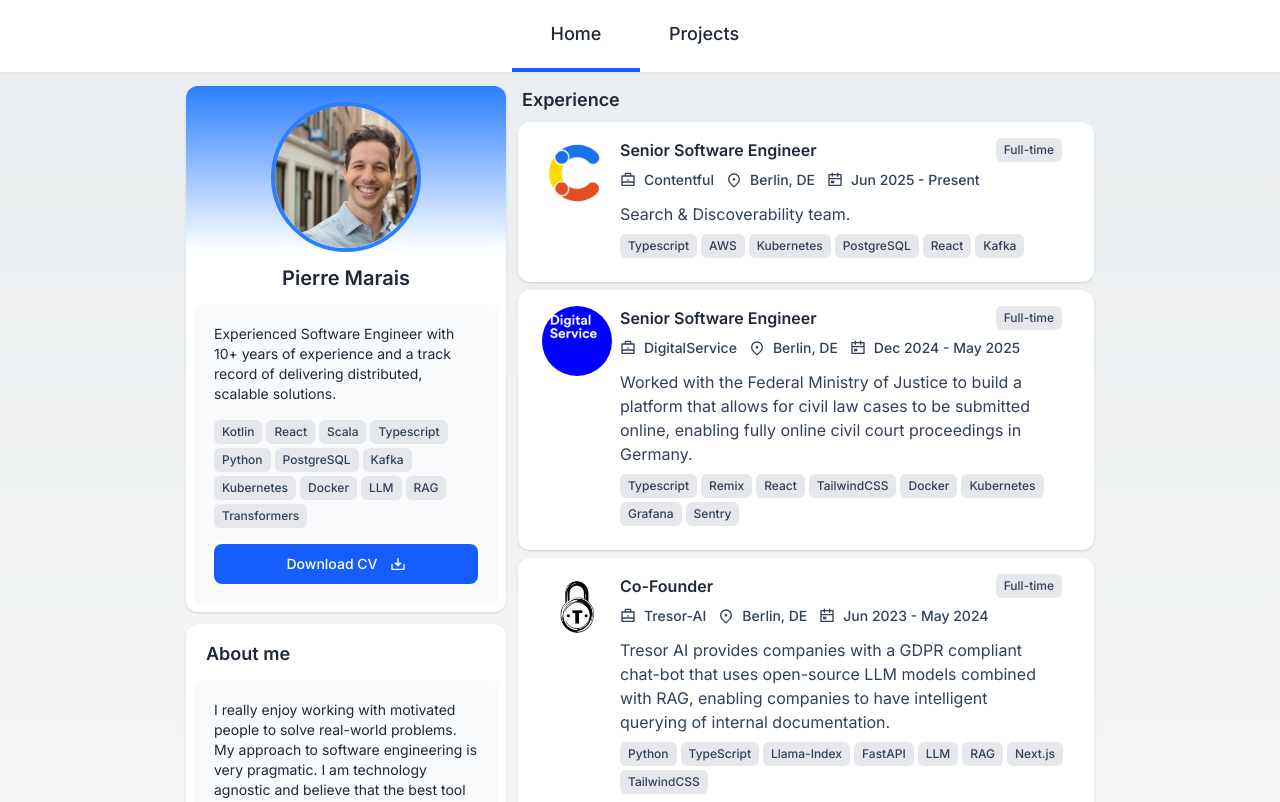
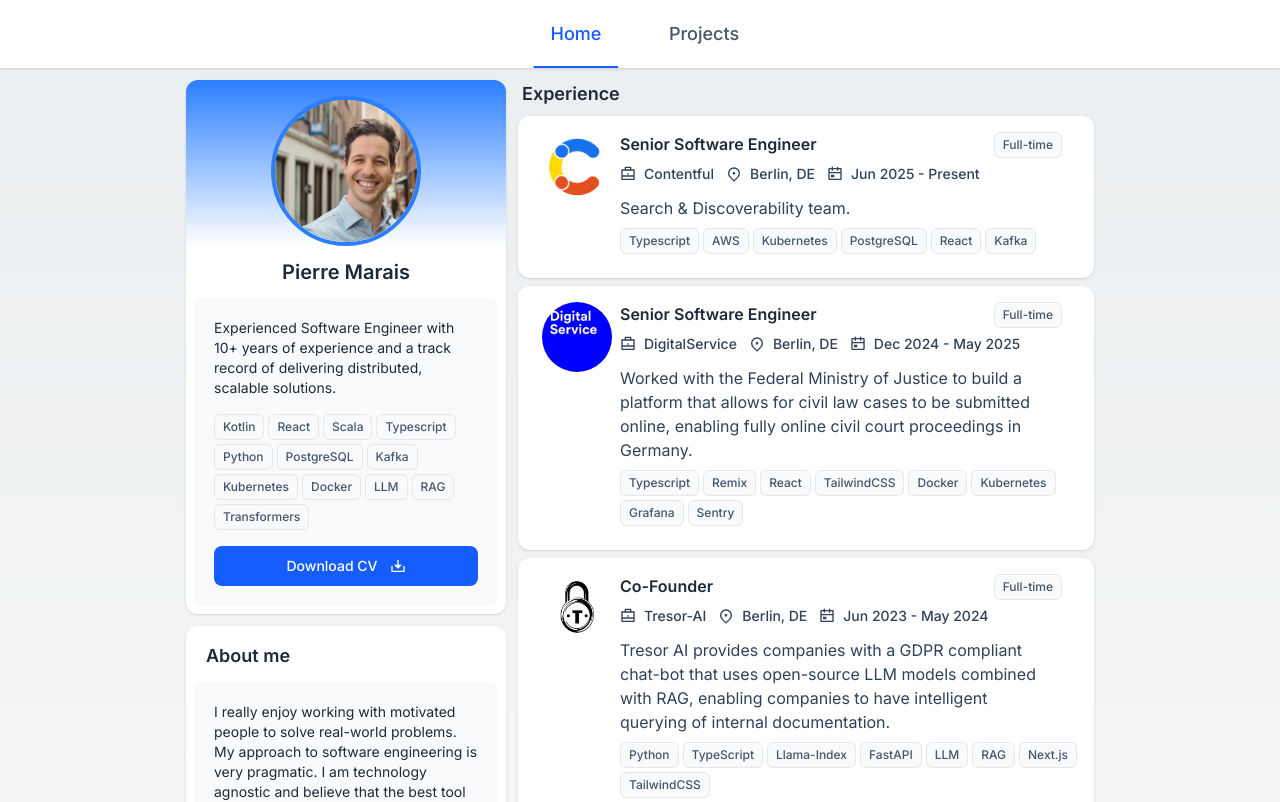
Before and after one commit to Deeds67/portfolio, a Next.js app: page / in a window 1280 px wide. Shown: the top 802 px of the page. Built offline with nearby package versions, Linux system fonts and the light colour scheme.

Commit message:
Polish navbar and tags styling
- Replace navbar hard border with subtle shadow
- Thinner, centered, rounded active page indicator
- Active/inactive text color states on nav items
- Lighter tag pills with border instead of solid gray background

```diff
--- a/src/components/ui/NavBar/index.tsx
+++ b/src/components/ui/NavBar/index.tsx
@@ -18,7 +18,7 @@
     const pathname = usePathname()
 
     return (
-        <header className="sticky top-0 mx-auto z-50 border-b-2 border-b-gray-200">
+        <header className="sticky top-0 mx-auto z-50 shadow-sm">
             <nav className="flex">
                 <div className="flex flex-1 bg-white justify-center">
                     {navbaritems.map((item, index) => (
--- a/src/components/ui/NavBarItem/index.tsx
+++ b/src/components/ui/NavBarItem/index.tsx
@@ -11,10 +11,11 @@
 const NavBarItem = ({ children, ...props }: Props) => {
     return (
         <Link href={props.target}>
-            <div className={`${props.className || ""}flex flex-1 justify-center hover:bg-gray-100 hover:border-b-4 ${!props.isActive && "hover:border-gray-100"} sm:flex-grow-0 min-w-20 sm:min-w-32 ${props.isActive && "border-b-4"} ${props.isActive && "border-blue-600"}`}>
-                    <div className="text-lg font-medium py-5">
+            <div className={`${props.className || ""}flex flex-1 justify-center hover:text-blue-600 transition-colors sm:flex-grow-0 min-w-20 sm:min-w-32 relative`}>
+                    <div className={`text-lg font-medium py-5 ${props.isActive ? "text-blue-600" : "text-gray-600"}`}>
                         {children}
                     </div>
+                    {props.isActive && <div className="absolute bottom-0 left-1/2 -translate-x-1/2 w-2/3 h-0.5 bg-blue-600 rounded-full"></div>}
             </div>
         </Link>
     )
--- a/src/components/ui/Tags/index.tsx
+++ b/src/components/ui/Tags/index.tsx
@@ -7,7 +7,7 @@
     return (
         <div className={`${props.className} flex gap-1 flex-wrap`}>
         {props.tags.map((tag,index) =>
-            <span className="bg-gray-200 px-2 py-1 rounded-md text-xs font-medium text-slate-700"key={index}>{tag}</span>
+            <span className="bg-gray-50 border border-gray-200 px-2 py-1 rounded-md text-xs font-medium text-slate-600" key={index}>{tag}</span>
         )}
         </div>
     )
```
